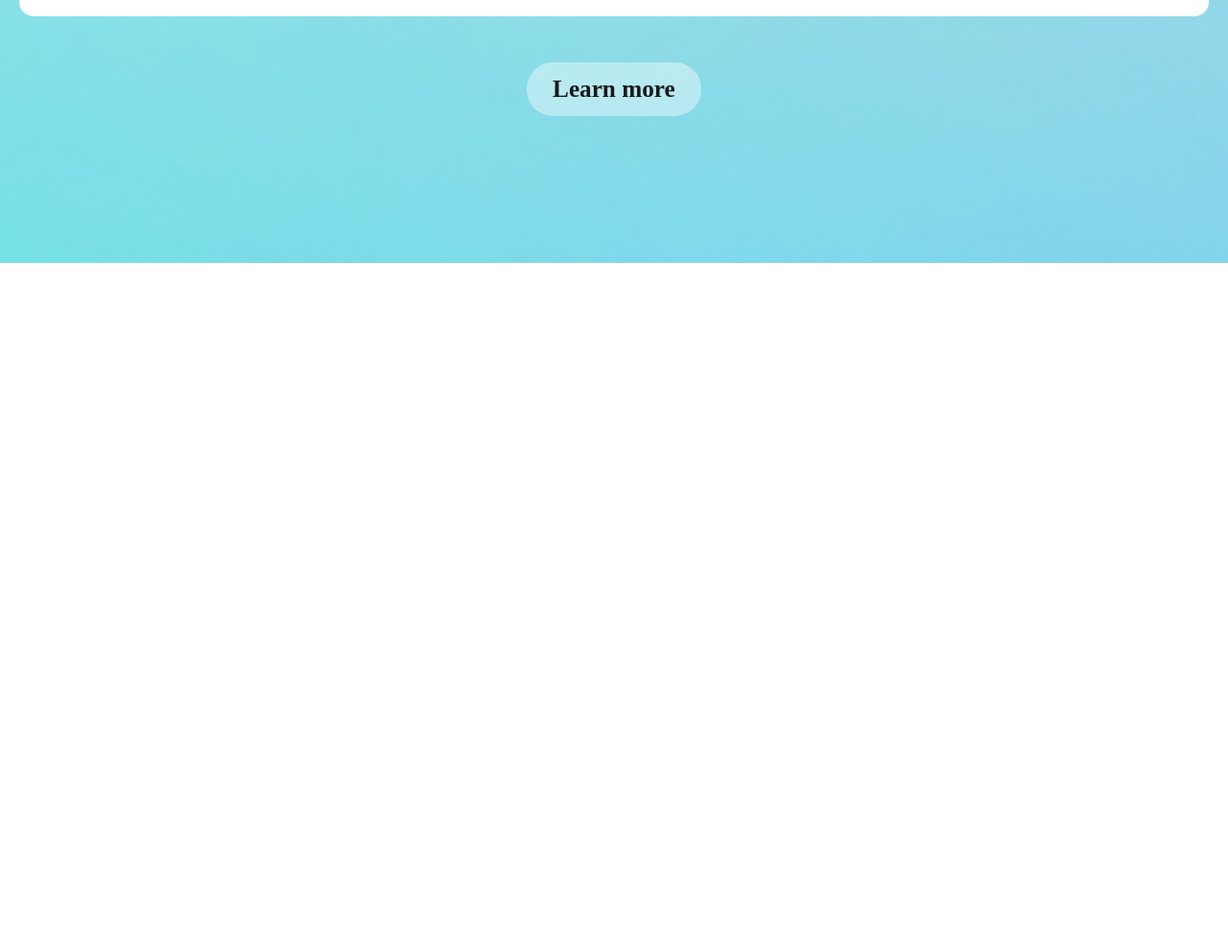
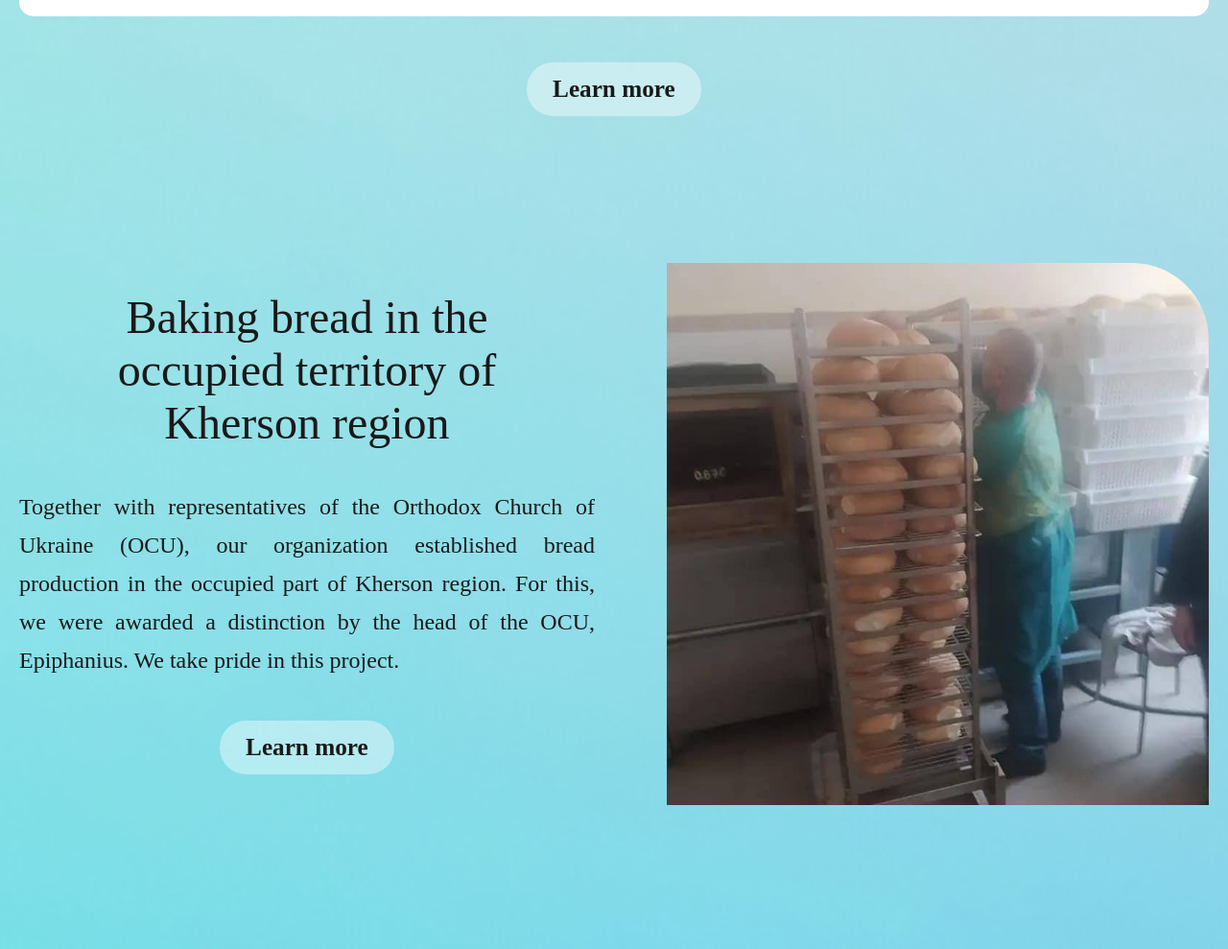
Before and after one commit to BOYYYKO/defense, a plain HTML site: page index.html in a window 1280 px wide. Shown: the part 5415-6404 px from the top of the page at 96% size. Before the commit the page ends 5689 px from the top, so only its background shows below. Drawn offline with Linux system fonts and the light colour scheme; a script that the page names is missing; a web font is replaced by a local one.

Commit message:
added bread section

```diff
--- a/index.html
+++ b/index.html
@@ -116,7 +116,7 @@
     <section class="mission">
       <div class="mission-content coorp content">
         <div class="text-section section">
-          <p class="title"> Cooperation with<br>military administrations</p>
+          <p class="title">Cooperation with<br>military administrations</p>
           <p class="description">Cooperation between civil society organizations and military administrations is an important aspect of societal development and ensuring the security and well-being of the population. It is based on interaction and partnership between these two sectors, aimed at achieving common goals. Collaboration contributes to improving mutual understanding, joint efforts, and the achievement of shared objectives, which include security, humanitarian assistance, human rights protection, infrastructure development, and much more.</p>
           <a href="/">
             <div class="button button-bold disable learn-button"><b>Learn more</b></div>
@@ -145,7 +145,7 @@
       </div>
 
       <div class="text-container">
-        <p class="description"> Cooperation between civil society organizations (CSOs) and local self-government bodies (LSGBs) is an important factor for the development and improvement of society at the local level. It promotes the strengthening of democracy, the involvement of the public in the decision-making process, the enhancement of service quality, and the overall development of the region.</p>
+        <p class="description">Cooperation between civil society organizations (CSOs) and local self-government bodies (LSGBs) is an important factor for the development and improvement of society at the local level. It promotes the strengthening of democracy, the involvement of the public in the decision-making process, the enhancement of service quality, and the overall development of the region.</p>
       </div>
 
       <a href="/">
@@ -154,6 +154,21 @@
     </div>
   </section>
 
+  <section class="mission">
+    <div class="mission-content coorp content">
+      <div class="text-section section">
+        <p class="title">Baking bread in the<br>occupied territory of<br>Kherson region</p>
+        <p class="description">Together with representatives of the Orthodox Church of Ukraine (OCU), our organization established bread production in the occupied part of Kherson region. For this, we were awarded a distinction by the head of the OCU, Epiphanius. We take pride in this project.</p>
+        <a href="/">
+          <div class="button button-bold disable learn-button"><b>Learn more</b></div>
+        </a>
+      </div>
+      <div class="image-section hand-section section">
+        <img class="coorp-img" src="/images/bread.jpg" alt="">
+      </div>
+    </div>
+  </section>
+
   </main>
   <script src="index.js"></script>
 </body>
--- a/style.css
+++ b/style.css
@@ -364,7 +364,7 @@ a {
 
 .coorp-img{
     width: 100%;
-    border-radius: 0px 30px 0px 0px;
+    border-radius: 0px 80px 0px 0px;
 }
 
 .coorperation-content{
```
Also changed, not shown: images/bread.jpg (added), images/photo_2023-06-26_21-32-35.jpg (deleted).
